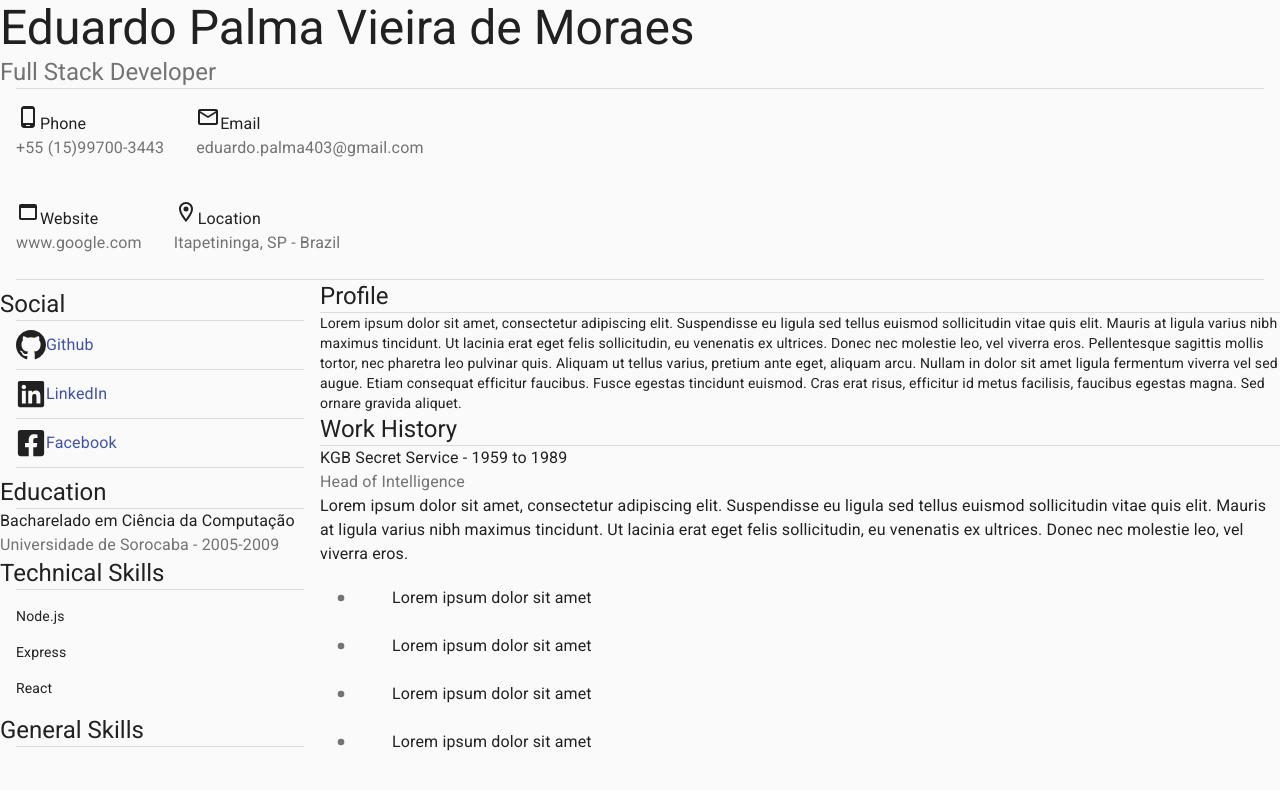
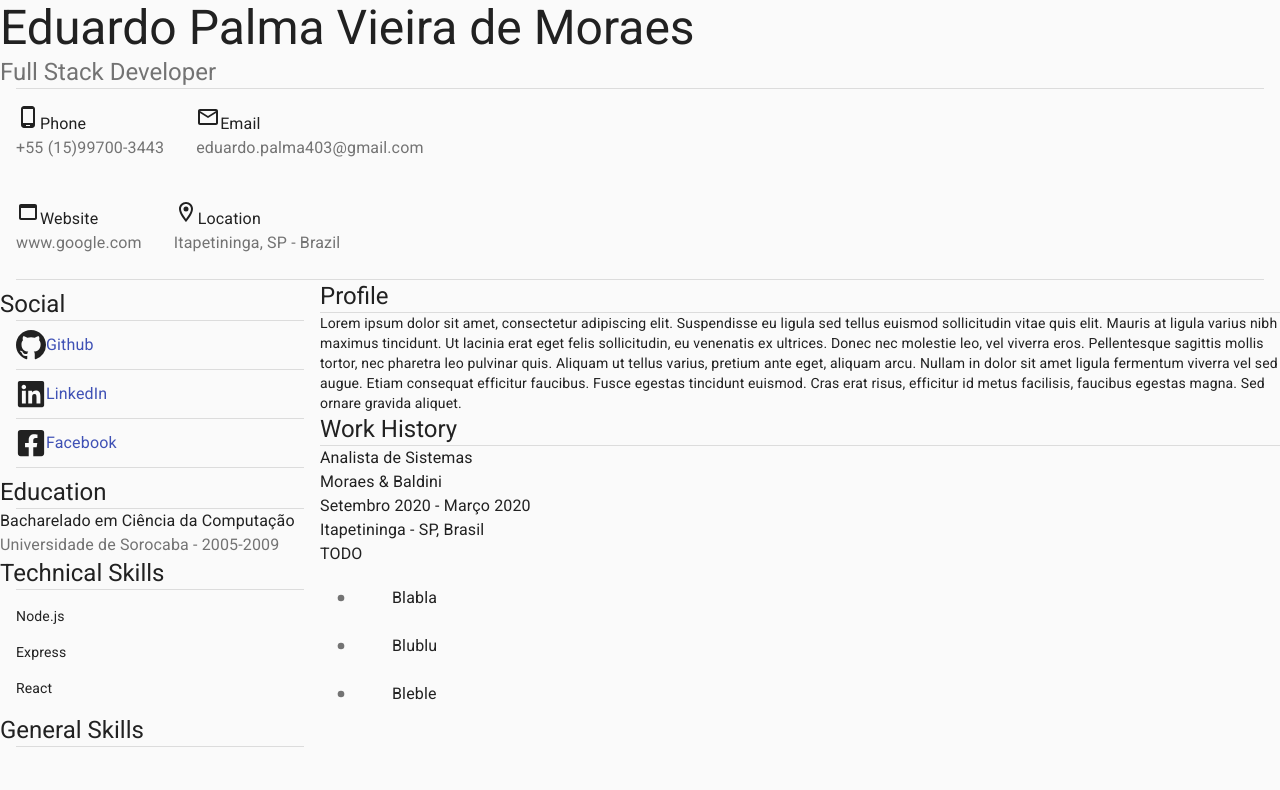
Before and after one commit to eduardopvm/react-cv, a React (Create React App) app: page / in a window 1280 px wide. Shown: the top 790 px of the page. Built offline with nearby package versions, Linux system fonts and the light colour scheme.

Commit message:
started dynamizing work history component

```diff
--- a/src/App.js
+++ b/src/App.js
@@ -1,10 +1,12 @@
 import React from "react";
+
 import Layout from "./Layout";
+import cvData from "./data/cv_data_pt-br.json";
 
-export default function App(props) {
+export default function App() {
   return (
     <React.Fragment>
-      <Layout />
+      <Layout data={cvData} />
     </React.Fragment>
   );
 }
--- a/src/Layout.js
+++ b/src/Layout.js
@@ -5,13 +5,14 @@ import Header from "./Header";
 import Sidebar from "./Sidebar";
 import WorkHistory from "./WorkHistory";
 
-export default function Layout() {
+export default function Layout(props) {
+  console.log("layout props: ", props);
   return (
     <React.Fragment>
       <Header />
       <Grid container>
         <Sidebar />
-        <WorkHistory />
+        <WorkHistory history={props.data.history} />
       </Grid>
     </React.Fragment>
   );
--- a/src/WorkHistory.js
+++ b/src/WorkHistory.js
@@ -1,59 +1,18 @@
 import Typography from "@material-ui/core/Typography";
-import Box from "@material-ui/core/Box";
 import Grid from "@material-ui/core/Grid";
-import List from "@material-ui/core/List";
-import ListItem from "@material-ui/core/ListItem";
-import ListItemText from "@material-ui/core/ListItemText";
-import ListItemIcon from "@material-ui/core/ListItemIcon";
 import Divider from "@material-ui/core/Divider";
 
-import FiberManualRecordIcon from "@material-ui/icons/FiberManualRecord";
 import Personal from "./Personal";
+import WorkHistoryItem from "./WorkHistoryItem";
 
 export default function WorkHistory(props) {
+  console.log("WorkHistory: ", props.history);
   return (
     <Grid item xs={9}>
-      {/* <Box>{props.payload[0]}</Box> */}
       <Personal />
       <Typography variant="h5">Work History</Typography>
       <Divider />
-      <Box>
-        <Typography>KGB Secret Service - 1959 to 1989</Typography>
-        <Typography color="textSecondary">Head of Intelligence</Typography>
-        <Typography>
-          Lorem ipsum dolor sit amet, consectetur adipiscing elit. Suspendisse
-          eu ligula sed tellus euismod sollicitudin vitae quis elit. Mauris at
-          ligula varius nibh maximus tincidunt. Ut lacinia erat eget felis
-          sollicitudin, eu venenatis ex ultrices. Donec nec molestie leo, vel
-          viverra eros.
-        </Typography>
-        <List>
-          <ListItem>
-            <ListItemIcon>
-              <FiberManualRecordIcon style={{ fontSize: 10 }} />
-            </ListItemIcon>
-            <ListItemText>Lorem ipsum dolor sit amet</ListItemText>
-          </ListItem>
-          <ListItem>
-            <ListItemIcon>
-              <FiberManualRecordIcon style={{ fontSize: 10 }} />
-            </ListItemIcon>
-            <ListItemText>Lorem ipsum dolor sit amet</ListItemText>
-          </ListItem>
-          <ListItem>
-            <ListItemIcon>
-              <FiberManualRecordIcon style={{ fontSize: 10 }} />
-            </ListItemIcon>
-            <ListItemText>Lorem ipsum dolor sit amet</ListItemText>
-          </ListItem>
-          <ListItem>
-            <ListItemIcon>
-              <FiberManualRecordIcon style={{ fontSize: 10 }} />
-            </ListItemIcon>
-            <ListItemText>Lorem ipsum dolor sit amet</ListItemText>
-          </ListItem>
-        </List>
-      </Box>
+      <WorkHistoryItem history={props.history[0]} />
     </Grid>
   );
 }
--- /dev/null
+++ b/src/WorkHistoryItem.js
@@ -0,0 +1,37 @@
+import Typography from "@material-ui/core/Typography";
+import Box from "@material-ui/core/Box";
+import Grid from "@material-ui/core/Grid";
+import List from "@material-ui/core/List";
+import ListItem from "@material-ui/core/ListItem";
+import ListItemText from "@material-ui/core/ListItemText";
+import ListItemIcon from "@material-ui/core/ListItemIcon";
+
+import FiberManualRecordIcon from "@material-ui/icons/FiberManualRecord";
+
+export default function WorkHistoryItem(props) {
+  const highlights = [];
+  props.history.highlights.map((text, index) => {
+    highlights.push(
+      <ListItem key={index.toString()}>
+        <ListItemIcon>
+          <FiberManualRecordIcon style={{ fontSize: 10 }} />
+        </ListItemIcon>
+        <ListItemText>{text}</ListItemText>
+      </ListItem>
+    );
+  });
+
+  return (
+    <Box>
+      <Typography>{props.history.role}</Typography>
+      <Typography>{props.history.company}</Typography>
+      <Typography>
+        {props.history.job_start} - {props.history.job_end}
+      </Typography>
+      <Typography>{props.history.location}</Typography>
+      <Typography>{props.history.description}</Typography>
+
+      <List>{highlights}</List>
+    </Box>
+  );
+}
```
